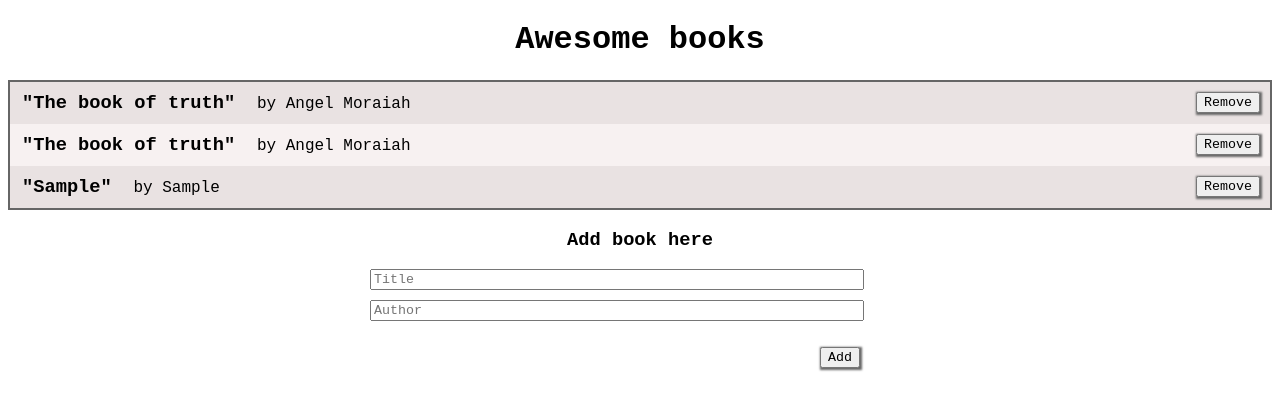
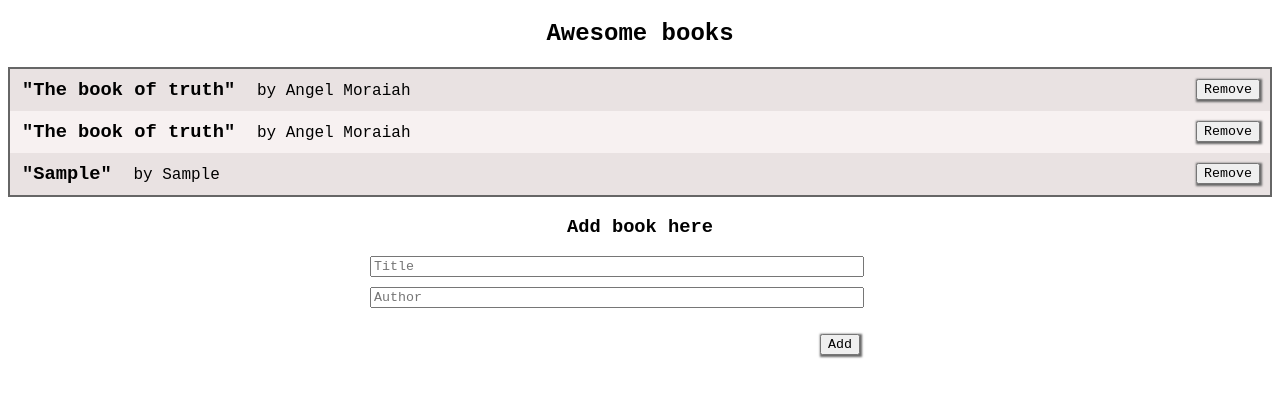
Before and after one commit to Lucas-Masaba/awesome_books, a website: page index.html in a window 1280 px wide. Both pictures are taken after typing "Sample", "Sample" into the empty fields and a click on the button "Add". Drawn offline with Linux system fonts and the light colour scheme.

Commit message:
fix linter errors

```diff
--- a/JS/ui.js
+++ b/JS/ui.js
@@ -7,10 +7,11 @@ class UI {
 
     allBooks.forEach((book, index) => {
       const li = document.createElement('li');
-      index % 2 === 0 ?
-      li.classList.add("gray") :
-      li.classList.add("whiteSmoke")
-
+      if (index % 2 === 0) {
+        li.classList.add('gray');
+      } else {
+        li.classList.add('whiteSmoke');
+      }
       li.innerHTML = `
                 <div>
                   <h3>"${book.title}" </h3>
@@ -47,15 +48,15 @@ class UI {
       UI.appendBook(newBook);
       UI.resetForm();
 
+      const bookList = [...document.querySelectorAll('#books li')];
 
-      const bookList = [...document.querySelectorAll("#books li")]
-      console.log(bookList)
-      bookList.forEach( (item, index) => {
-        index % 2 === 0 ?
-        item.classList.add("gray") :
-        item.classList.add("whiteSmoke")
-      })
-
+      bookList.forEach((item, index) => {
+        if (index % 2 === 0) {
+          item.classList.add('gray');
+        } else {
+          item.classList.add('whiteSmoke');
+        }
+      });
     }
   }
 
--- a/index.html
+++ b/index.html
@@ -11,11 +11,12 @@
 </head>
 
 <body>
-  <header>
-    <h1 class="awesome_books">Awesome books</h1>
-  </header>
+
   <main>
     <section>
+      <header>
+        <h1 class="awesome_books">Awesome books</h1>
+      </header>
       <ul id="books">
 
       </ul>
--- a/style.css
+++ b/style.css
@@ -20,9 +20,13 @@
 }
 
 ul h3 {
-  margin: 0 10px ;
+  margin: 0 10px;
   display: inline-block;
   padding: 10px 2px;
+}
+
+button {
+  box-shadow: 1px 1px 2px 1px #666;
 }
 
 ul button {
@@ -53,7 +57,7 @@ form input {
 }
 
 .form_section h3 {
- text-align: center;
+  text-align: center;
 }
 
 .form_section p button {
@@ -62,11 +66,6 @@ form input {
 }
 
 .form_section form,
-.form_section input
-{
+.form_section input {
   width: 90%;
 }
-
-button {
-  box-shadow: 1px 1px 2px 1px #666;
-}
```
Lines whose indentation alone changed are shown as unchanged.
